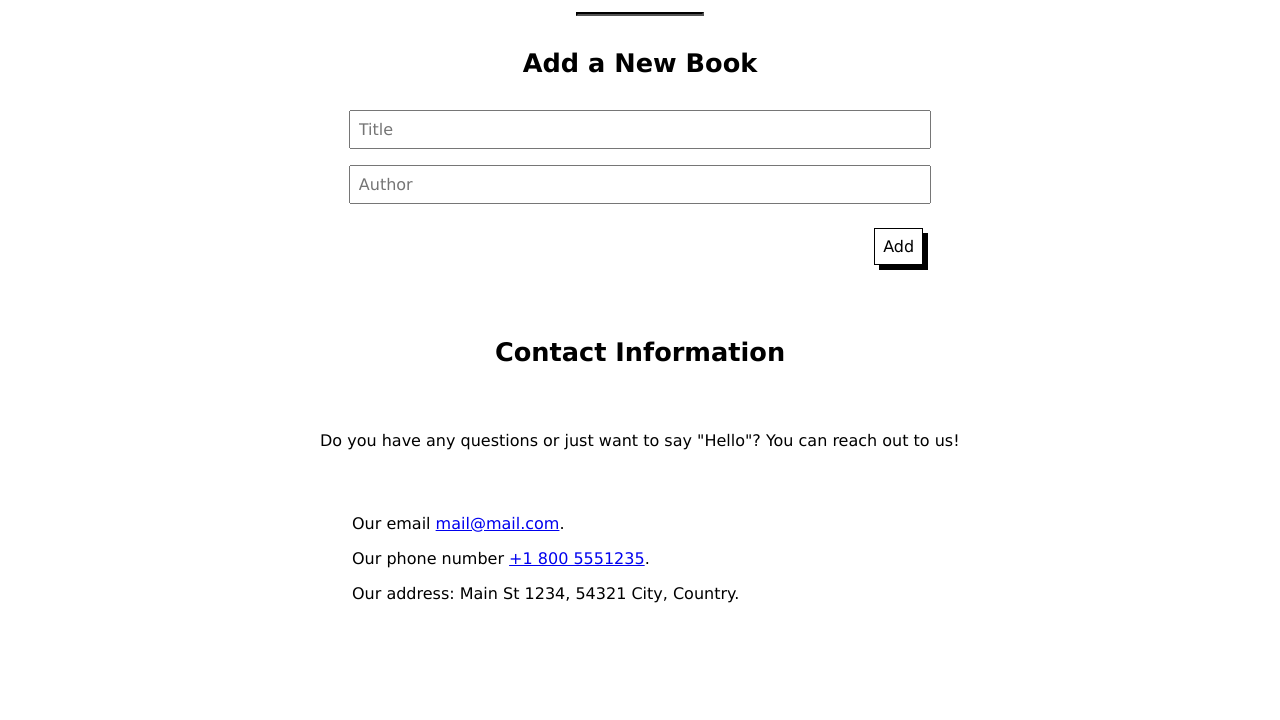
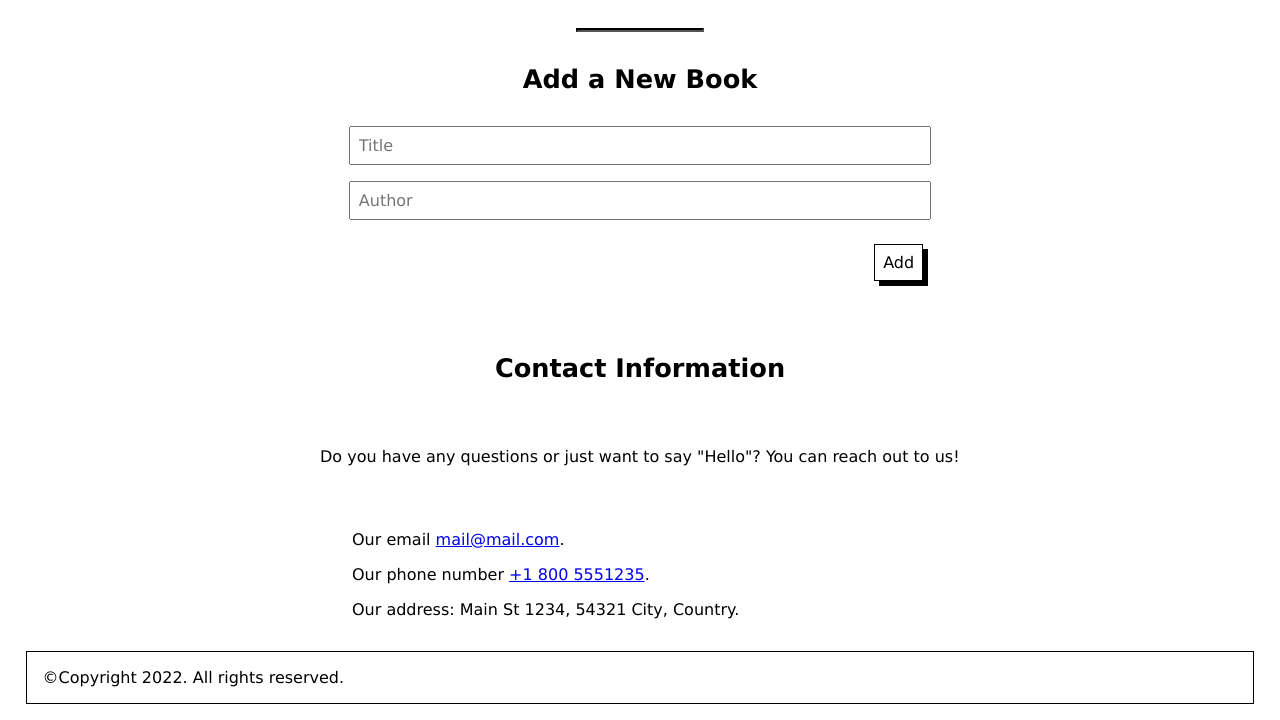
Before and after one commit to indigodavid/awesome-books, a website: page index.html in a window 1280 px wide. Shown: the part 237-957 px from the top of the page. Before the commit the page ends 872 px from the top, so only its background shows below. Drawn offline with Linux system fonts and the light colour scheme.

Commit message:
Finish page with html and css

```diff
--- a/css/style.css
+++ b/css/style.css
@@ -48,7 +48,7 @@ nav {
   justify-content: space-between;
   padding: 1rem;
   width: 96%;
-  margin: 0 auto;
+  margin: 1rem auto 0;
   border: solid 1px #000;
 }
 
@@ -157,3 +157,10 @@ nav > ul {
   text-align: right;
   width: 96%;
 }
+
+footer {
+  width: 96%;
+  border: solid 1px #000;
+  padding: 1rem;
+  margin: 0 auto 1rem;
+}
--- a/index.html
+++ b/index.html
@@ -17,6 +17,8 @@
     </ul>
   </nav>
   <div id="date"></div>
+
+  <div>
       <section id="all-books">
         <h1>All Awesome Books</h1>
         <ul id="book-list">
@@ -41,6 +43,11 @@
           <li>Our address: Main St 1234, 54321 City, Country.</li>
         </ul>
       </section>
+  </div>
+
+  <footer>
+    <p>&copy;Copyright 2022. All rights reserved.</p>
+  </footer>
   <script src="./js/bookApp.js" defer></script>
 </body>
 </html>
```
Lines whose indentation alone changed are shown as unchanged.
